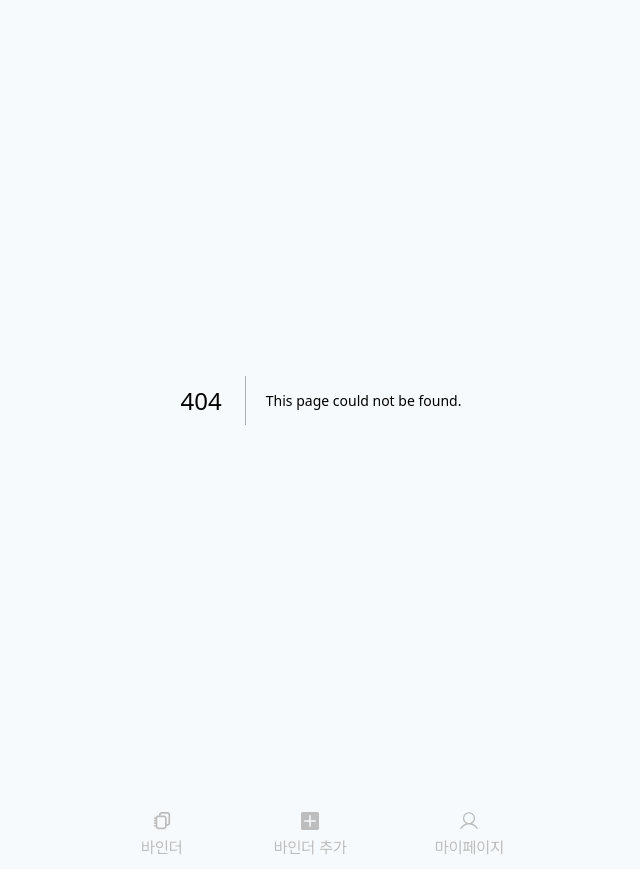
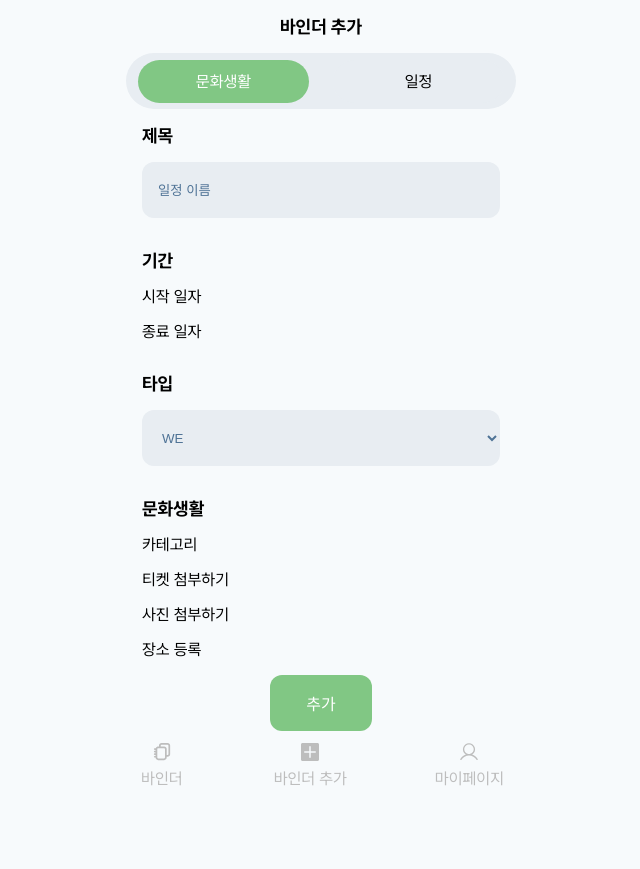
Before and after one commit to b1nder/binder-frontend, a Next.js app: page /add in a window 1280 px wide. Before the commit this address had no page. Shown: the whole page, without its empty margins (319-959 px from the left). After the commit the page ends 800 px from the top, so only its background shows below. Built offline with nearby package versions, Linux system fonts and the light colour scheme.

Commit message:
feat: 바인더 추가 페이지 개발

```diff
--- /dev/null
+++ b/src/app/add/page.tsx
@@ -0,0 +1,88 @@
+'use client';
+import styled from '@emotion/styled';
+import ToggleComponent from '@/components/Toggle';
+import Button from '@/components/Button';
+export default function add() {
+  const Title = styled.span`
+    font-weight: bold;
+    font-size: 18px;
+  `;
+  const clickHandler = () => {
+    console.log('clicked');
+  };
+  const PageContainer = styled.div`
+    display: flex;
+    flex-direction: column;
+    min-width: 390px;
+    align-items: center;
+  `;
+  const Content = styled.div`
+    display: flex;
+    flex-direction: column;
+    width: 100%;
+  `;
+  const InputContainer = styled.div`
+    display: flex;
+    flex-direction: column;
+    padding: 16px;
+    gap: 16px;
+  `;
+  const Input = styled.input`
+    background-color: #e8edf2;
+    border: 0;
+    width: 358px;
+    height: 56px;
+    border-radius: 12px;
+    padding: 16px;
+    &:focus {
+      outline: none;
+    }
+    ::placeholder {
+      color: #4f7396;
+    }
+  `;
+  const Select = styled.select`
+    padding: 16px;
+    border-radius: 12px;
+    background-color: #e8edf2;
+    border: 0;
+    color: #4f7396;
+    height: 56px;
+    &:focus {
+      outline: none;
+    }
+  `;
+  return (
+    <PageContainer>
+      <Title style={{ padding: '16px' }}>바인더 추가</Title>
+      <ToggleComponent />
+      <Content className={'content'}>
+        <InputContainer>
+          <Title>제목</Title>
+          <Input type={'text'} placeholder={'일정 이름'} />
+        </InputContainer>
+        <InputContainer>
+          <Title>기간</Title>
+          <p>시작 일자</p>
+          <p>종료 일자</p>
+        </InputContainer>
+        <InputContainer>
+          <Title>타입</Title>
+          <Select id={'type'}>
+            <option value={'WE'}>WE</option>
+            <option value={'ME'}>ME</option>
+          </Select>
+        </InputContainer>
+        <InputContainer>
+          <Title>문화생활</Title>
+          <p>카테고리</p>
+          <p>티켓 첨부하기</p>
+          <p>사진 첨부하기</p>
+          <p>장소 등록</p>
+        </InputContainer>
+      </Content>
+
+      <Button content="추가" onClickHandler={clickHandler} width={'358px'} />
+    </PageContainer>
+  );
+}
```
